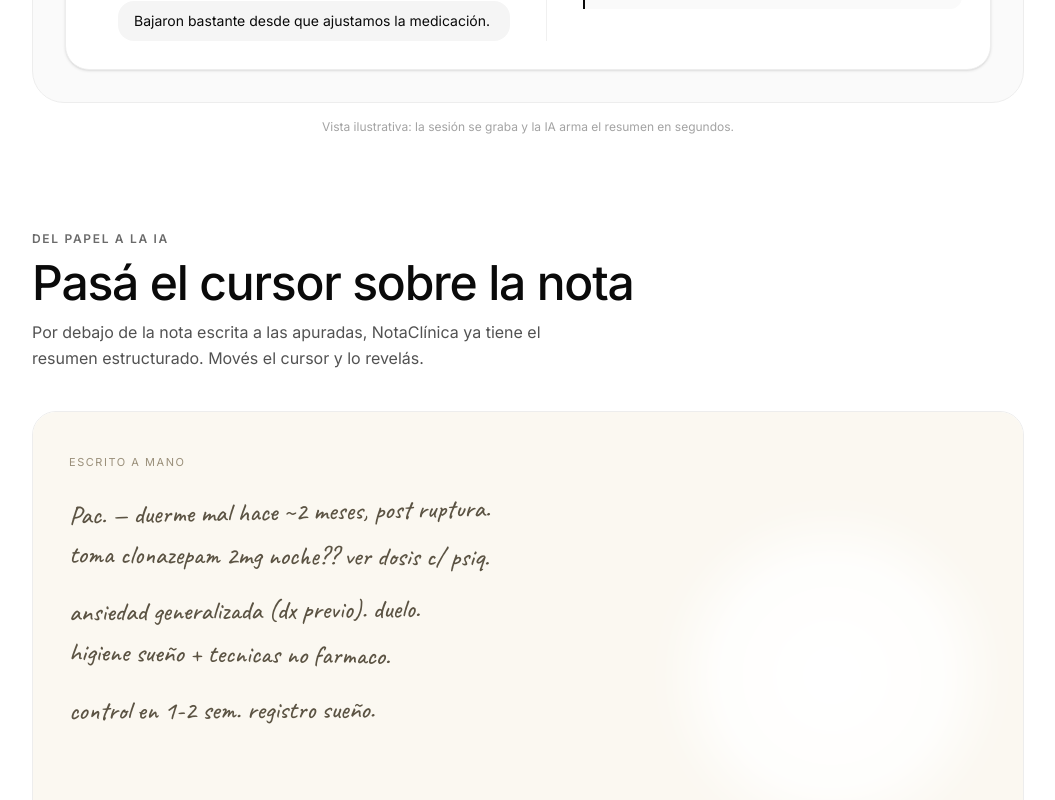
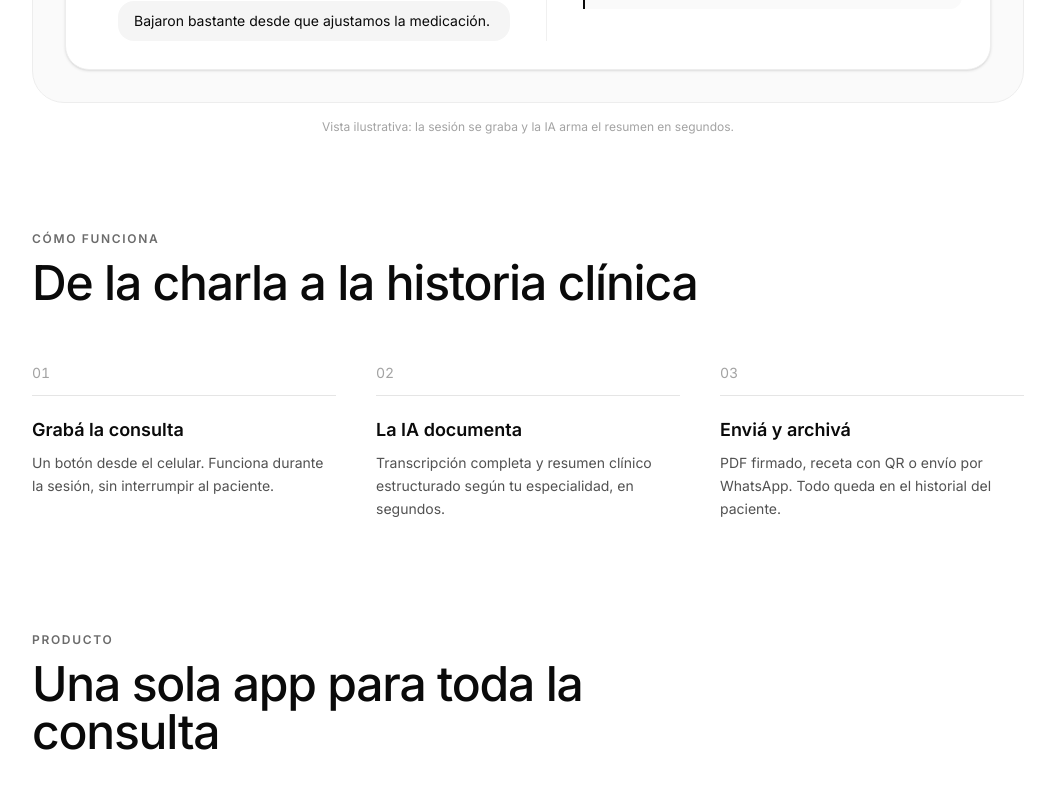
Before and after one commit to contacto404/notaclinica, a Next.js app: page /promo in a window 1280 px wide. Shown: the part 1460-2260 px from the top of the page, without its empty margins (112-1167 px from the left). Built offline with nearby package versions, Linux system fonts and the light colour scheme.

Commit message:
promo: quitar seccion spotlight

```diff
--- a/app/layout.tsx
+++ b/app/layout.tsx
@@ -36,7 +36,7 @@ export default function RootLayout({ children }: { children: React.ReactNode })
         <meta name="google-site-verification" content="7g9IbVDFemLPuNlQwek2nNAaxMtah7f6jOCac3LIiY0" />
         <link rel="preconnect" href="https://fonts.googleapis.com" />
         <link rel="preconnect" href="https://fonts.gstatic.com" crossOrigin="anonymous" />
-        <link href="https://fonts.googleapis.com/css2?family=Caveat:wght@500;600&family=Inter:wght@300;400;500;600;700;800&display=swap" rel="stylesheet" />
+        <link href="https://fonts.googleapis.com/css2?family=Inter:wght@300;400;500;600;700;800&display=swap" rel="stylesheet" />
         <link rel="manifest" href="/manifest.json" />
         <meta name="theme-color" content="#2563EB" />
         <meta name="mobile-web-app-capable" content="yes" />
--- a/app/promo/page.tsx
+++ b/app/promo/page.tsx
@@ -3,7 +3,6 @@ import Link from 'next/link'
 import EspecialidadesDemo from './EspecialidadesDemo'
 import MotionProvider from './MotionProvider'
 import HeroImage from './HeroImage'
-import SpotlightReveal from './SpotlightReveal'
 
 export const metadata: Metadata = {
   metadataBase: new URL('https://notaclinica.vercel.app'),
@@ -237,16 +236,6 @@ export default function PromoPage() {
             </div>
           </div>
           <p className="text-center text-xs text-[#A3A3A3] mt-4">Vista ilustrativa: la sesión se graba y la IA arma el resumen en segundos.</p>
-        </div>
-      </section>
-
-      {/* Spotlight: del papel a la IA */}
-      <section className="px-3 sm:px-5 pt-24">
-        <div data-reveal className="max-w-5xl mx-auto px-2 sm:px-4">
-          <p className={kicker}>Del papel a la IA</p>
-          <h2 className="text-3xl md:text-5xl font-medium tracking-tight mb-3 max-w-2xl">Pasá el cursor sobre la nota</h2>
-          <p className="text-[#525252] leading-relaxed max-w-xl mb-10">Por debajo de la nota escrita a las apuradas, NotaClínica ya tiene el resumen estructurado. Movés el cursor y lo revelás.</p>
-          <SpotlightReveal />
         </div>
       </section>
 
```
